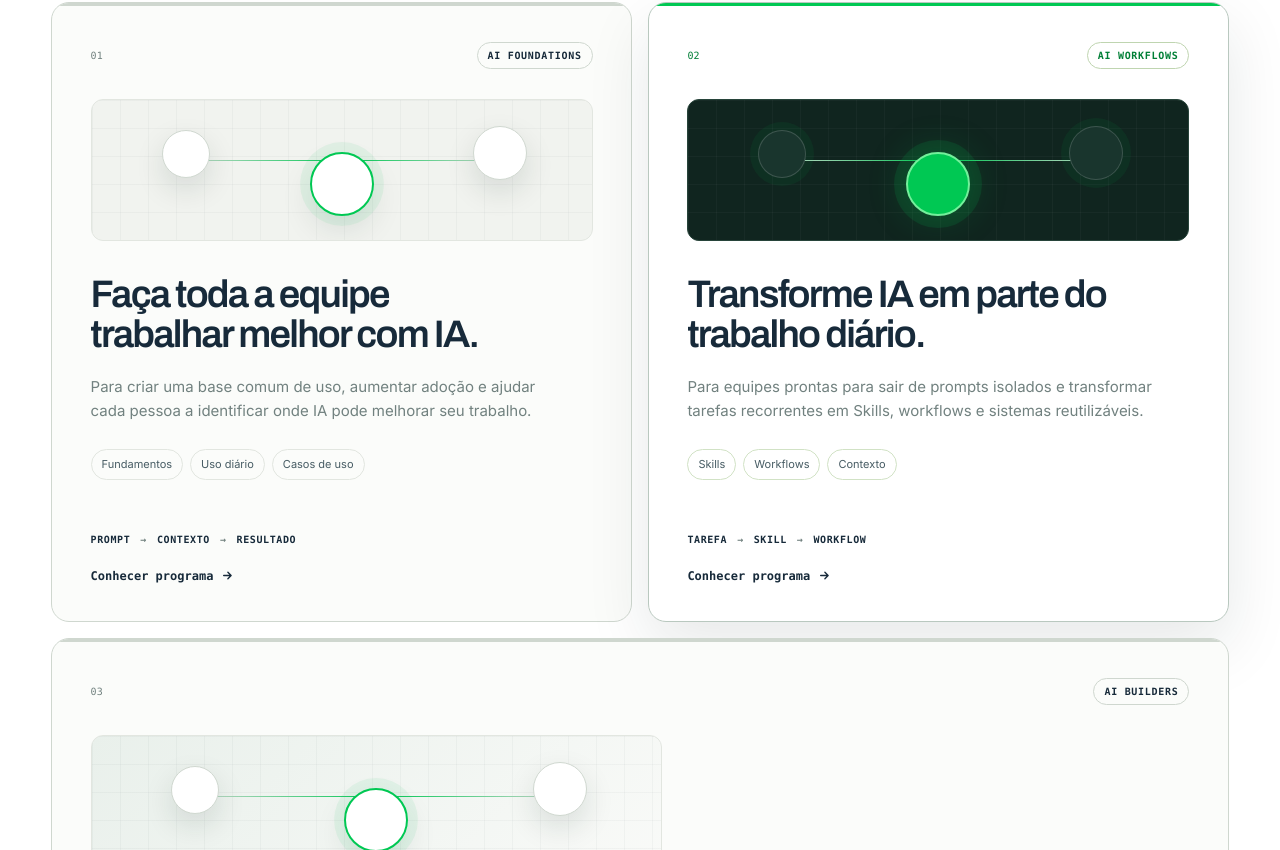
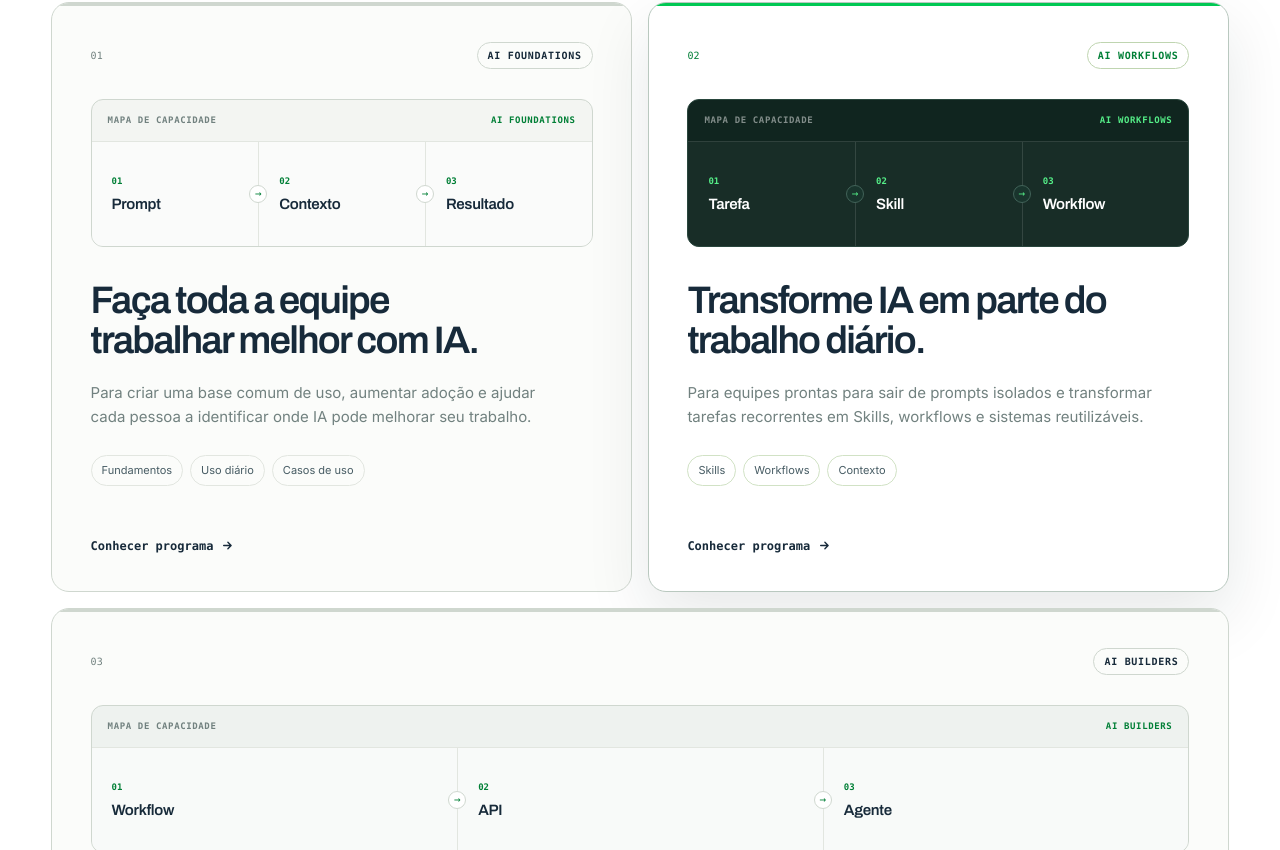
Before and after one commit to felipenunes07/playbook-lab-school, a React (Vite) app: page / in a window 1280 px wide. Shown: the part 3770-4620 px from the top of the page. Built offline with nearby package versions, Linux system fonts and the light colour scheme.

Commit message:
fix: replace abstract program visuals with clear maps

```diff
--- a/src/App.tsx
+++ b/src/App.tsx
@@ -125,19 +125,26 @@ export default function App() {
                     <span className="program-number">0{index + 1}</span>
                     <span className="program-name">{program.name}</span>
                   </div>
-                  <div className={`program-visual program-visual--${index + 1}`} aria-hidden="true">
-                    <span /><span /><span /><i />
+                  <div className={`program-visual program-visual--${index + 1}`} aria-label={`Progressão do programa ${program.name}`}>
+                    <div className="program-visual-head">
+                      <span>Mapa de capacidade</span>
+                      <strong>{program.name}</strong>
+                    </div>
+                    <div className="program-visual-path">
+                      {program.flow.map((step, stepIndex) => (
+                        <div key={step}>
+                          <span>0{stepIndex + 1}</span>
+                          <strong>{step}</strong>
+                          {stepIndex < program.flow.length - 1 ? <i aria-hidden="true">→</i> : null}
+                        </div>
+                      ))}
+                    </div>
                   </div>
                   <h3>{program.title}</h3>
                   <p>{program.body}</p>
                   <ul className="program-tags" aria-label="Tópicos do programa">
                     {program.tags.map((tag) => <li key={tag}>{tag}</li>)}
                   </ul>
-                  <div className="program-flow" aria-label="Progressão do programa">
-                    {program.flow.map((step, stepIndex) => (
-                      <span key={step}>{step}{stepIndex < program.flow.length - 1 ? <i aria-hidden="true">→</i> : null}</span>
-                    ))}
-                  </div>
                   <a href={CONTACT_URL} target="_blank" rel="noopener noreferrer" className="program-cta">
                     {program.cta} <Arrow />
                   </a>
--- a/src/styles/app.css
+++ b/src/styles/app.css
@@ -176,7 +176,7 @@ body { background: #f7f8f5; }
 .programs-head { display: grid; grid-template-columns: 1.4fr .6fr; gap: 60px; align-items: end; }
 .programs-head .section-copy { padding-bottom: 7px; }
 .programs-grid-v2 { display: grid; grid-template-columns: repeat(2,1fr); gap: 16px; margin-top: 62px; }
-.program-card-v2 { position: relative; display: flex; flex-direction: column; min-height: 620px; padding: clamp(28px,3vw,42px); overflow: hidden; border: 1px solid var(--line-strong); border-radius: 18px; background: #fbfcfa; transition: border-color .25s ease,box-shadow .25s ease,transform .25s ease; }
+.program-card-v2 { position: relative; display: flex; flex-direction: column; min-height: 590px; padding: clamp(28px,3vw,42px); overflow: hidden; border: 1px solid var(--line-strong); border-radius: 18px; background: #fbfcfa; transition: border-color .25s ease,box-shadow .25s ease,transform .25s ease; }
 .program-card-v2:hover { border-color: #aebbb1; box-shadow: 0 22px 54px rgba(17,42,35,.09); transform: translateY(-4px); }
 .program-card-v2:hover .program-name { border-color: var(--accent); color: var(--accent-deep); }
 .program-card-v2:hover .program-cta .btn-arrow { transform: translateX(4px); }
@@ -189,29 +189,32 @@ body { background: #f7f8f5; }
 .program-name { padding: 7px 10px; border: 1px solid var(--line-strong); border-radius: 999px; font: 600 10px var(--font-label); letter-spacing: .07em; text-transform: uppercase; }
 .is-featured .program-number { color: var(--accent-deep); }
 .is-featured .program-name { border-color: #bfd5b0; color: var(--accent-deep); }
-.program-visual { position: relative; height: 142px; margin-top: 30px; overflow: hidden; border: 1px solid var(--line); border-radius: 12px; background: #f1f3ef; }
-.program-visual::before { content: ""; position: absolute; inset: 0; opacity: .62; background-image: linear-gradient(rgba(23,42,58,.055) 1px,transparent 1px),linear-gradient(90deg,rgba(23,42,58,.055) 1px,transparent 1px); background-size: 28px 28px; }
-.program-visual > span { position: absolute; z-index: 1; border-radius: 50%; background: #fff; box-shadow: 0 12px 30px rgba(17,42,35,.12); }
-.program-visual > span:nth-child(1) { top: 30px; left: 14%; width: 48px; height: 48px; border: 1px solid var(--line-strong); }
-.program-visual > span:nth-child(2) { top: 52px; left: calc(50% - 32px); width: 64px; height: 64px; border: 2px solid var(--accent); box-shadow: 0 0 0 10px rgba(0,200,83,.07),0 14px 32px rgba(17,42,35,.11); }
-.program-visual > span:nth-child(3) { top: 26px; right: 13%; width: 54px; height: 54px; border: 1px solid var(--line-strong); }
-.program-visual > i { position: absolute; z-index: 0; top: 60px; right: 16%; left: 17%; height: 1px; background: linear-gradient(90deg,var(--line-strong),var(--accent),var(--line-strong)); }
-.program-visual--2 { background: var(--ink-deep); border-color: #27443a; }
-.program-visual--2::before { background-image: linear-gradient(rgba(255,255,255,.055) 1px,transparent 1px),linear-gradient(90deg,rgba(255,255,255,.055) 1px,transparent 1px); }
-.program-visual--2 > span { border-color: rgba(255,255,255,.16) !important; background: #19352d; box-shadow: 0 0 0 8px rgba(0,200,83,.07); }
-.program-visual--2 > span:nth-child(2) { background: var(--accent); border-color: #73f09b !important; box-shadow: 0 0 0 12px rgba(0,200,83,.12),0 0 38px rgba(0,200,83,.25); }
-.program-visual--3 { background: linear-gradient(135deg,#e9f0eb,#f9faf8); }
-.program-card-v2:nth-child(3) .program-visual { max-width: 52%; }
+.program-visual { margin-top: 30px; overflow: hidden; border: 1px solid var(--line-strong); border-radius: 12px; background: #f3f5f2; }
+.program-visual-head { display: flex; align-items: center; justify-content: space-between; gap: 18px; min-height: 42px; padding: 0 16px; border-bottom: 1px solid var(--line); font: 600 9px var(--font-label); letter-spacing: .07em; text-transform: uppercase; }
+.program-visual-head span { color: var(--muted); }
+.program-visual-head strong { color: var(--accent-deep); }
+.program-visual-path { display: grid; grid-template-columns: repeat(3,1fr); min-height: 104px; }
+.program-visual-path > div { position: relative; display: flex; flex-direction: column; justify-content: center; gap: 10px; padding: 18px 20px; background: rgba(255,255,255,.62); }
+.program-visual-path > div + div { border-left: 1px solid var(--line); }
+.program-visual-path span { font: 600 9px var(--font-label); color: var(--accent-deep); }
+.program-visual-path strong { font: 600 15px var(--font-display); letter-spacing: -.02em; }
+.program-visual-path i { position: absolute; z-index: 2; top: 50%; right: -9px; display: grid; width: 18px; height: 18px; place-items: center; border: 1px solid var(--line-strong); border-radius: 50%; background: #fff; color: var(--accent-deep); font: 11px var(--font-label); transform: translateY(-50%); }
+.program-visual--2 { border-color: #29463d; background: var(--ink-deep); color: #fff; }
+.program-visual--2 .program-visual-head { border-color: rgba(255,255,255,.13); }
+.program-visual--2 .program-visual-head span { color: rgba(255,255,255,.48); }
+.program-visual--2 .program-visual-head strong,.program-visual--2 .program-visual-path span { color: #55ef88; }
+.program-visual--2 .program-visual-path > div { background: rgba(255,255,255,.035); }
+.program-visual--2 .program-visual-path > div + div { border-color: rgba(255,255,255,.12); }
+.program-visual--2 .program-visual-path i { border-color: #426359; background: #19352d; color: #55ef88; }
+.program-visual--3 { background: #eef2ef; }
+.program-card-v2:nth-child(3) .program-visual { max-width: 100%; }
 .program-card-v2 h3 { max-width: 19ch; margin-top: 34px; font: 600 clamp(27px,3vw,42px)/1.04 var(--font-display); letter-spacing: -.046em; }
 .program-card-v2 p { max-width: 50ch; margin-top: 20px; font-size: 15px; line-height: 1.6; color: var(--muted); }
 .is-featured p { color: var(--muted); }
 .program-tags { display: flex; flex-wrap: wrap; gap: 7px; margin-top: 26px; }
 .program-tags li { padding: 7px 10px; border: 1px solid var(--line); border-radius: 999px; font-size: 11px; color: var(--ink-soft); }
 .is-featured .program-tags li { border-color: #d1e2c5; color: var(--ink-soft); background: rgba(255,255,255,.66); }
-.program-flow { display: flex; align-items: center; gap: 10px; margin-top: auto; padding-top: 36px; }
-.program-flow span { display: flex; align-items: center; gap: 10px; font: 600 10px var(--font-label); letter-spacing: .06em; text-transform: uppercase; }
-.program-flow i { font-style: normal; color: var(--muted); }
-.program-cta { display: inline-flex; align-items: center; gap: 8px; align-self: flex-start; margin-top: 24px; font: 600 12px var(--font-label); }
+.program-cta { display: inline-flex; align-items: center; gap: 8px; align-self: flex-start; margin-top: auto; padding-top: 30px; font: 600 12px var(--font-label); }
 .program-cta:hover { color: var(--accent-deep); }
 .is-featured .program-cta:hover { color: var(--accent-deep); }
 
```
